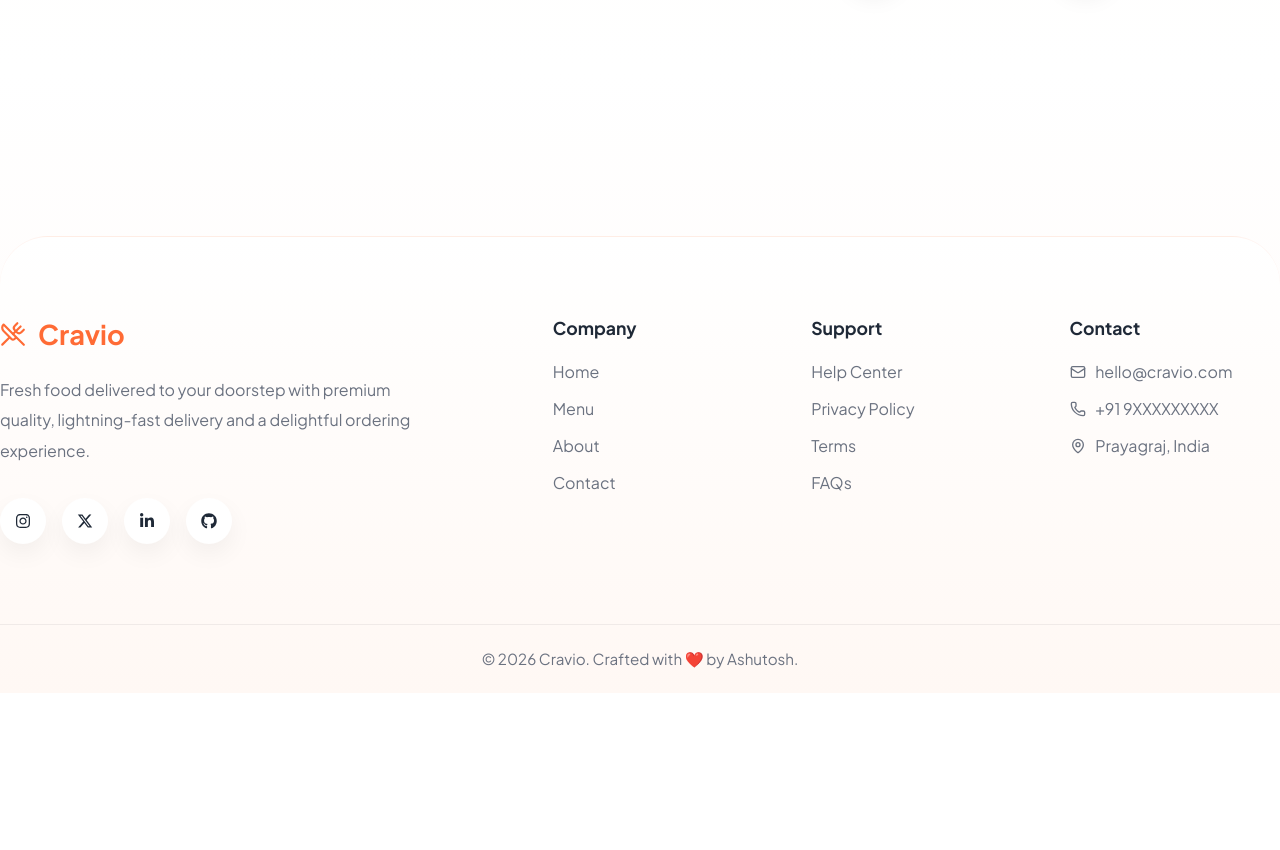
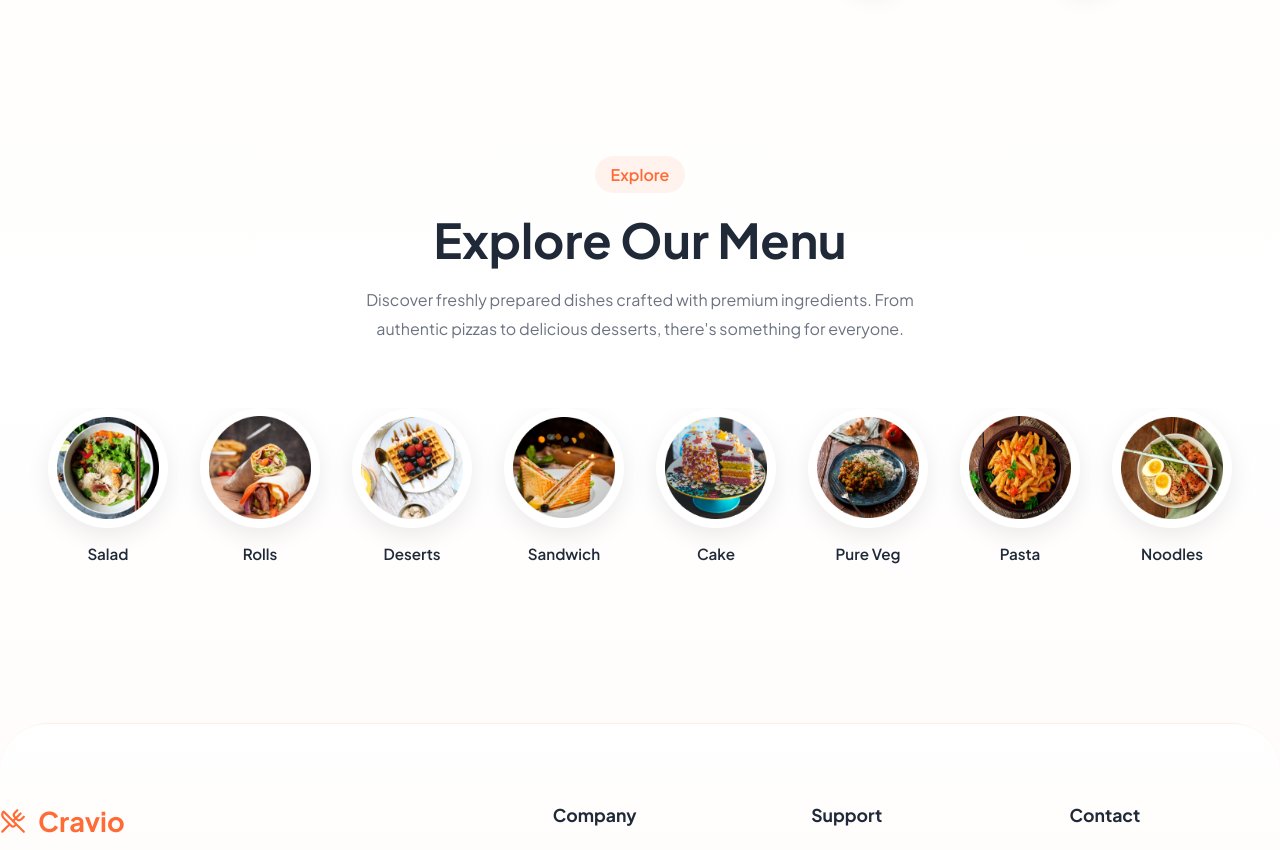
Before and after one commit to Ashutosh-kesharwani/Cravio-Mern, a React (Vite) app in the folder frontend/: page / in a window 1280 px wide. Shown: the part 860-1710 px from the top of the page. Before the commit the page ends 1553 px from the top, so only its background shows below. Built offline with nearby package versions, Linux system fonts and the light colour scheme.

Commit message:
feat: integrate ExploreMenu component into Home page and update imports

```diff
--- a/frontend/src/Pages/Home/Home.jsx
+++ b/frontend/src/Pages/Home/Home.jsx
@@ -1,10 +1,12 @@
-import { useEffect } from "react";
+import { useEffect, useState } from "react";
 
 import { useLocation, useNavigate } from "react-router-dom";
 
-import { Hero } from "../../components/index.js";
+import { ExploreMenu, Hero } from "../../components/index.js";
 import "./Home.css";
 const Home = () => {
+  const [category, setCategory] = useState("All");
+
   const location = useLocation();
   const navigate = useNavigate();
 
@@ -23,6 +25,7 @@ const Home = () => {
   return (
     <div>
       <Hero />
+      <ExploreMenu category={category} setCategory={setCategory} />
     </div>
   );
 };
--- a/frontend/src/components/ExploreMenu/ExploreMenu.css
+++ b/frontend/src/components/ExploreMenu/ExploreMenu.css
@@ -1,7 +1,3 @@
-/* ============================
-   Explore Menu
-============================ */
-
 .explore-menu {
   padding-block: 2rem;
 }
--- a/frontend/src/components/ExploreMenu/ExploreMenu.jsx
+++ b/frontend/src/components/ExploreMenu/ExploreMenu.jsx
@@ -8,7 +8,6 @@ const ExploreMenu = ({ category, setCategory }) => {
         <span className="section-badge">Explore</span>
 
         <h2 className="section-title">Explore Our Menu</h2>
-
         <p className="section-description">
           Discover freshly prepared dishes crafted with premium ingredients.
           From authentic pizzas to delicious desserts, there's something for
--- a/frontend/src/components/index.js
+++ b/frontend/src/components/index.js
@@ -1,4 +1,5 @@
+import ExploreMenu from "./ExploreMenu/ExploreMenu.jsx";
 import Footer from "./Footer/Footer";
 import Hero from "./Hero/Hero.jsx";
 import Navbar from "./Navbar/Navbar";
-export { Footer, Hero, Navbar };
+export { ExploreMenu, Footer, Hero, Navbar };
```
